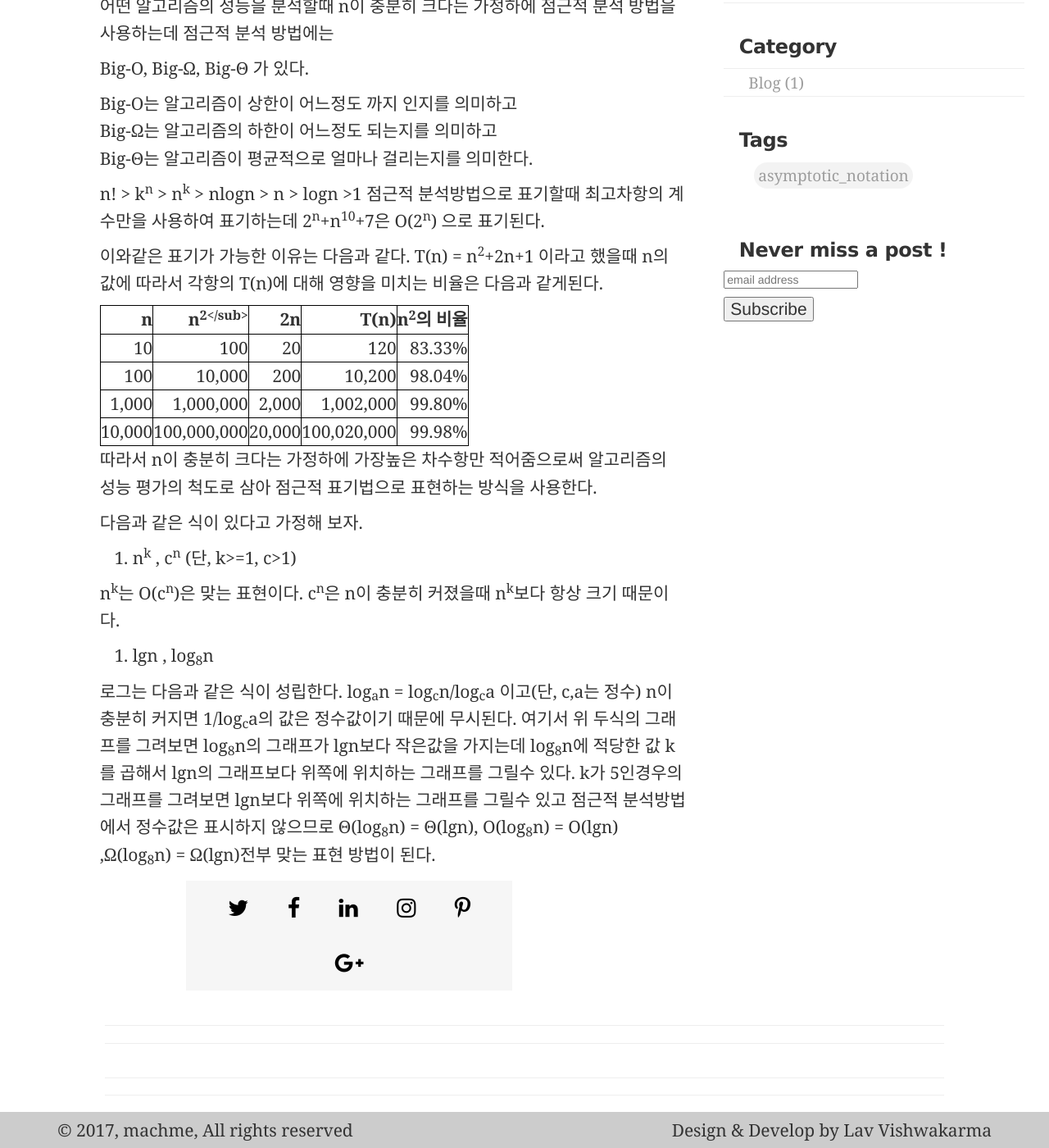
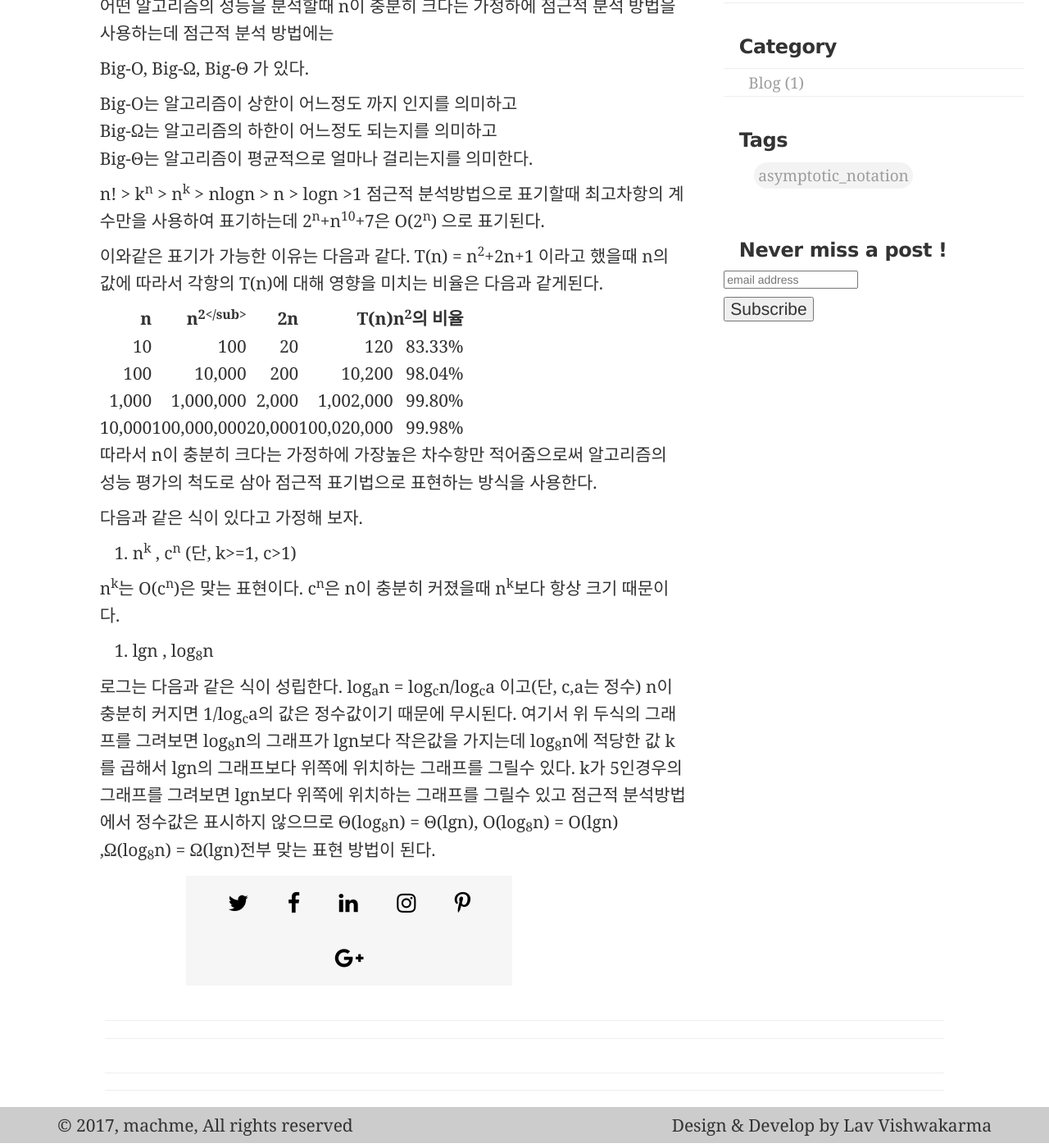
Before and after one commit to machme/machme.github.io, a Jekyll site: the page built from _posts/2018-03-29-asymptotic_notation.md, in a window 1280 px wide and 1400 px high, scrolled down 174 px. Shown: the whole window at 82% size. Built offline with Jekyll 4.4.1, drawn with Linux system fonts in a browser that asks for light colours; comment, search, counter and statistics services are not loaded.

Commit message:
Update custom.css

```diff
--- a/css/custom.css
+++ b/css/custom.css
@@ -488,7 +488,3 @@ a:hover {
         background-color: white;
     }
 }
-/*! myCss */
-th, td{
-	border: 1px solid black
-}
```
